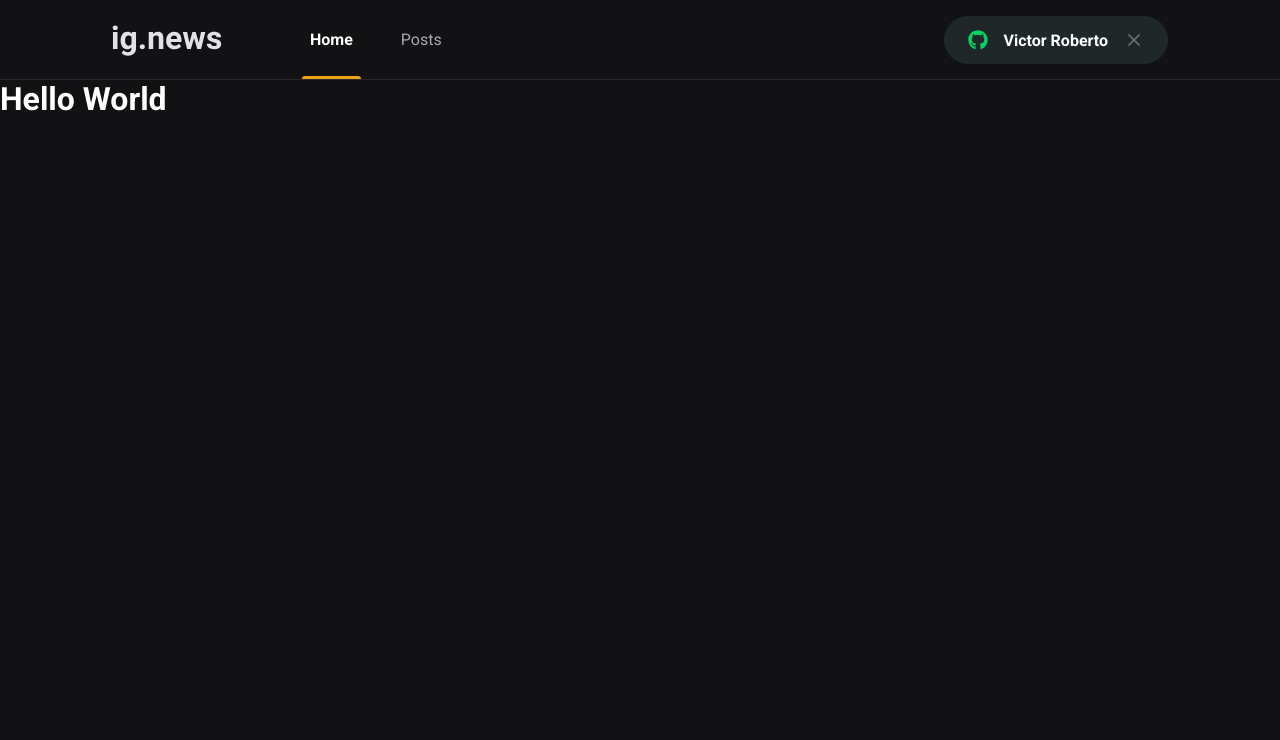
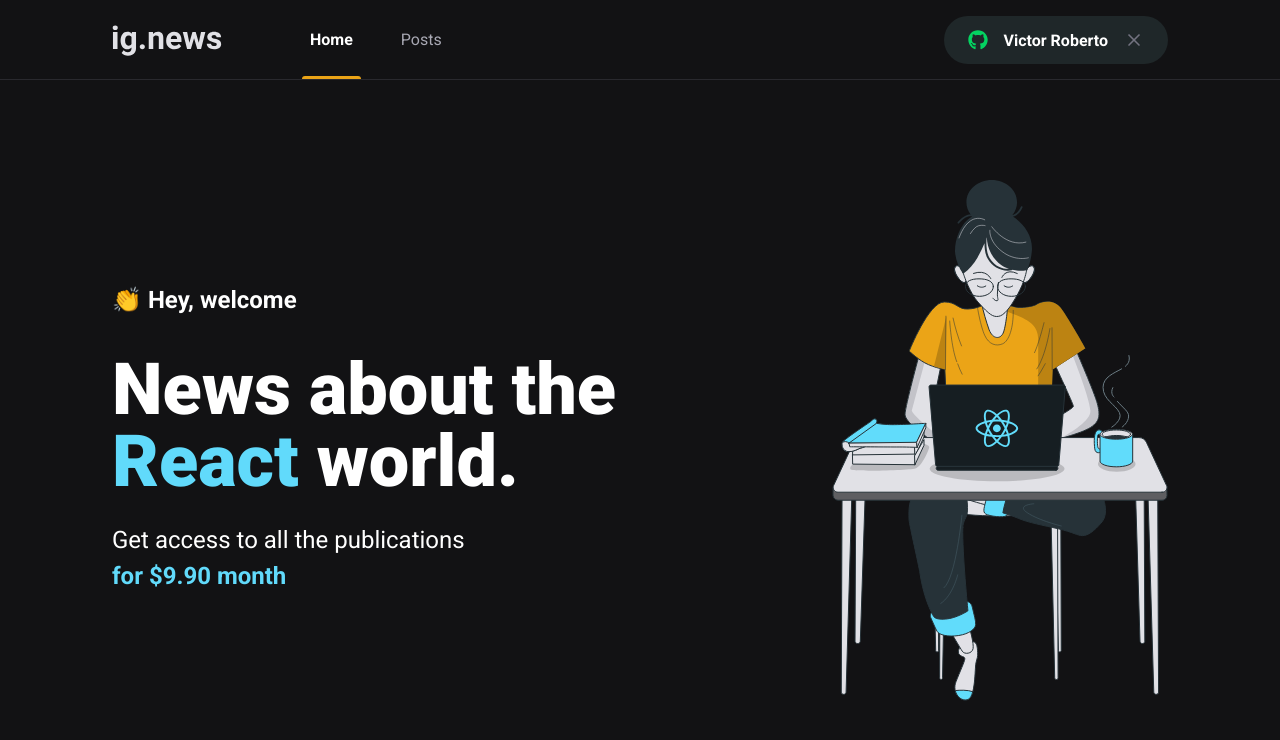
Before and after one commit to RobertoVictor7/Rocketseat-ignews, a Next.js app: page / in a window 1280 px wide. Shown: the top 740 px of the page. Built offline with nearby package versions, Linux system fonts and the light colour scheme.

Commit message:
home.module.scss add

```diff
--- /dev/null
+++ b/src/pages/home.module.scss
@@ -0,0 +1,43 @@
+.contentContainer {
+    max-width: 1120px;
+    margin: 0 auto;
+    padding: 0 2rem;
+    height: calc(100vh - 5rem);
+
+    display: flex;
+    align-items: center;
+    justify-content: space-between;
+}
+
+.hero {
+    max-width: 600px;
+
+    > span {
+        font-size: 1.5rem;
+        font-weight: bold;
+    }
+
+    h1 {
+        font-size: 4.5rem;
+        line-height: 4.5rem;
+        font-weight: 900;
+        margin-top: 2.5rem;
+
+        span {
+            color: var(--cyan-500)
+        }
+    }
+
+    p {
+        font-size: 1.5rem;
+        line-height: 2.25rem;
+        margin-top: 1.5rem;
+
+    span {
+        color: var(--cyan-500);
+        font-weight: bold;
+    }
+    }
+
+
+}
--- a/src/pages/index.tsx
+++ b/src/pages/index.tsx
@@ -1,14 +1,22 @@
-import Head from 'next/head'
+import styles from './home.module.scss';
 
 export default function Home() {
   return (
     <>
-      <Head>
-        <title>inicio | ig.news</title>
-      </Head>
-      <h1>
-       Hello World
-      </h1>
+        <title> Home | ig.news</title>
+
+      <main className={styles.contentContainer}>
+        <section className={styles.hero}>
+            <span>👏 Hey, welcome</span>
+            <h1>News about the <span>React</span> world.</h1>
+            <p>
+              Get access to all the publications <br />
+              <span>for $9.90 month</span>
+            </p>
+        </section>
+
+        <img src="/images/avatar.svg" alt="Girl Coding" />
+      </main>
     </>
   )
 }
```
Also changed, not shown: 1 other file (tests, documents, lock files or other folders).
